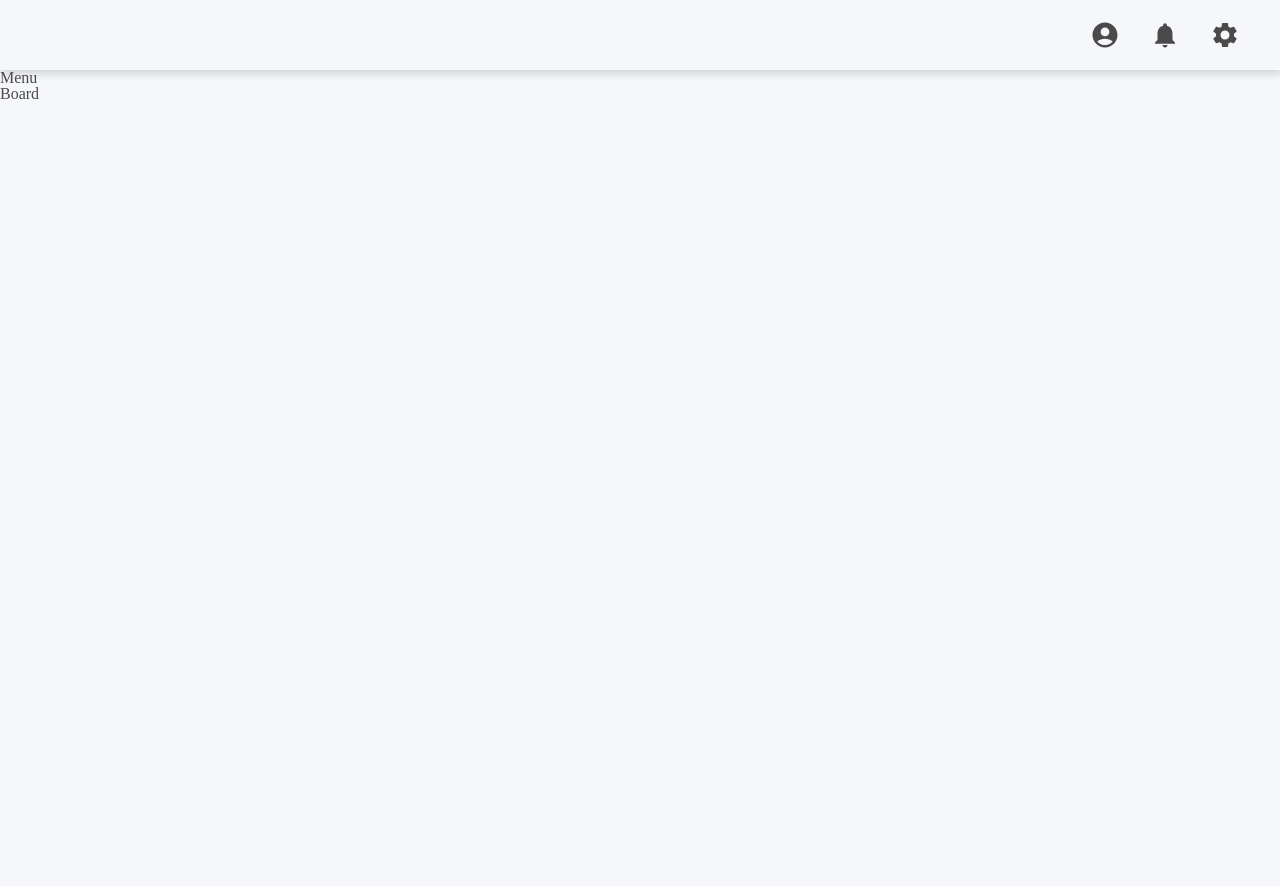
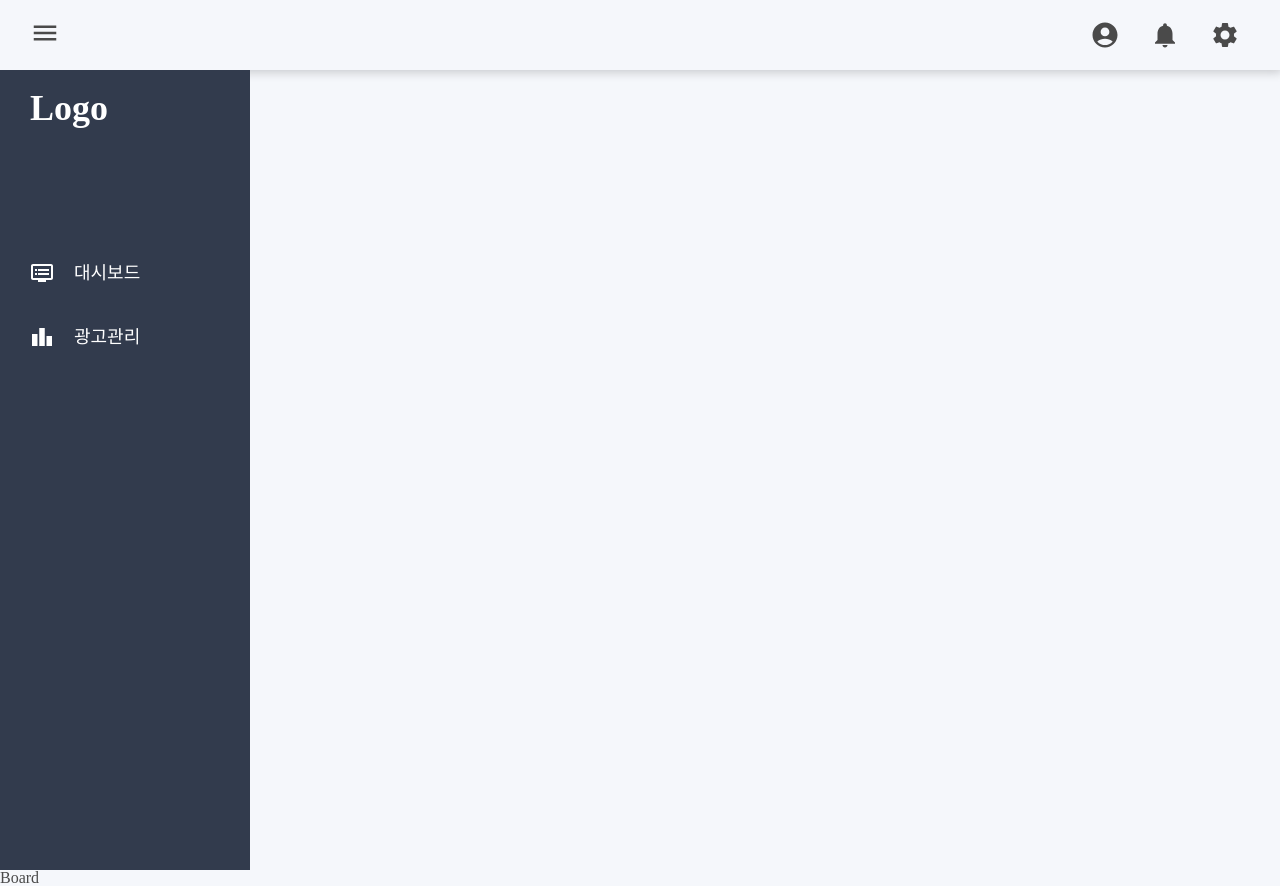
Before and after one commit to wanted-group-4/ad-platform, a React (Create React App) app: page / in a window 1280 px wide. Before the commit the page ends 800 px from the top, so only its background shows below. Built offline with nearby package versions, Linux system fonts and the light colour scheme.

Commit message:
feat: SideBar 컴포넌트 구현

```diff
--- a/src/components/layout/SideBar.tsx
+++ b/src/components/layout/SideBar.tsx
@@ -1,7 +1,130 @@
-import React from 'react';
+import React, {useState} from 'react';
+import styled from 'styled-components';
+import {NavLink} from 'react-router-dom';
+
+import DvrIcon from '@mui/icons-material/Dvr';
+import LeaderboardIcon from '@mui/icons-material/Leaderboard';
+import CloseIcon from '@mui/icons-material/Close';
+import MenuIcon from '@mui/icons-material/Menu';
 
 function SideBar() {
-  return <div>Menu</div>;
+  const [sideMenuOpen, setSideMenuOpen] = useState(false);
+
+  const handelSideMenu = () => {
+    setSideMenuOpen(!sideMenuOpen);
+  };
+
+  return (
+    <>
+      <MenuIconWrap onClick={handelSideMenu}>
+        <MenuIcon />
+      </MenuIconWrap>
+      <SidebarContainer sideMenuOpen={sideMenuOpen}>
+        <LogoWrapper>
+          <Logo>Logo</Logo>
+          <CloseIcon onClick={handelSideMenu} />
+        </LogoWrapper>
+        <StyledNavLink to="" onClick={handelSideMenu}>
+          <DvrIcon />
+          <Menu>대시보드</Menu>
+        </StyledNavLink>
+        <StyledNavLink to="manage" onClick={handelSideMenu}>
+          <LeaderboardIcon />
+          <Menu>광고관리</Menu>
+        </StyledNavLink>
+      </SidebarContainer>
+      <SidebarCover sideMenuOpen={sideMenuOpen} onClick={handelSideMenu} />
+    </>
+  );
 }
 
 export default SideBar;
+
+const SidebarContainer = styled.div<{sideMenuOpen: boolean}>`
+  grid-area: sidebar;
+  position: relative;
+  top: 0;
+  left: 0;
+  width: 250px;
+  height: 100vh;
+  background: ${({theme}) => theme.background.sidebar};
+  @media ${({theme}) => theme.size.mobile} {
+    position: absolute;
+    left: ${({sideMenuOpen}) => (sideMenuOpen ? '0px' : '-250px')};
+    transition: 0.4s;
+    width: 200px;
+  }
+`;
+const MenuIconWrap = styled.div`
+  position: absolute;
+  top: 18px;
+  left: 30px;
+  cursor: pointer;
+  svg {
+    width: 30px;
+    height: 30px;
+  }
+`;
+
+const StyledNavLink = styled(NavLink)`
+  color: #fff;
+  text-decoration: none;
+  display: flex;
+  align-items: center;
+  padding: 15px 30px;
+  margin-bottom: 10px;
+  svg {
+    margin-right: 20px;
+  }
+  &:hover {
+    background-color: ${({theme}) => theme.hover.menu};
+  }
+`;
+
+const LogoWrapper = styled.div`
+  width: 250px;
+  display: flex;
+  align-items: center;
+  justify-content: space-between;
+  padding: 20px 30px;
+  margin-bottom: 100px;
+  svg {
+    cursor: pointer;
+    color: #fff;
+    display: none;
+  }
+  @media ${({theme}) => theme.size.mobile} {
+    width: 200px;
+    svg {
+      display: block;
+    }
+  }
+`;
+
+const Logo = styled.h1`
+  color: #fff;
+  font-weight: bold;
+  font-size: 36px;
+`;
+
+const Menu = styled.p`
+  font-size: 18px;
+  font-weight: 500;
+  @media ${({theme}) => theme.size.mobile} {
+    font-size: 15px;
+  }
+`;
+
+const SidebarCover = styled.div<{sideMenuOpen: boolean}>`
+  display: none;
+  position: absolute;
+  left: 200px;
+  top: 70px;
+  background: transparent;
+  transition: 0.4s;
+  width: calc(100% - 200px);
+  height: calc(100% - 70px);
+  @media ${({theme}) => theme.size.mobile} {
+    display: ${({sideMenuOpen}) => (sideMenuOpen ? 'block' : 'none')};
+  }
+`;
```
